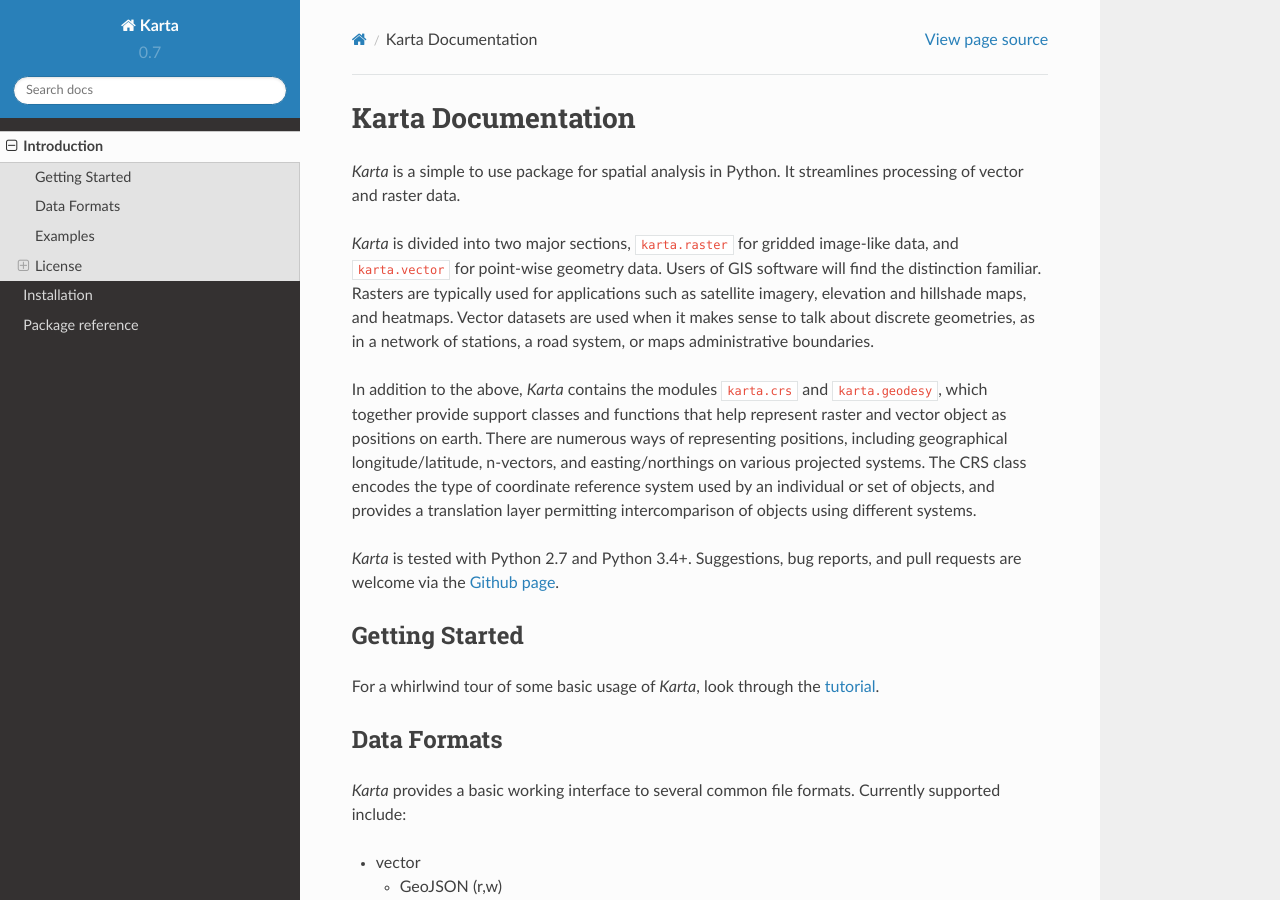
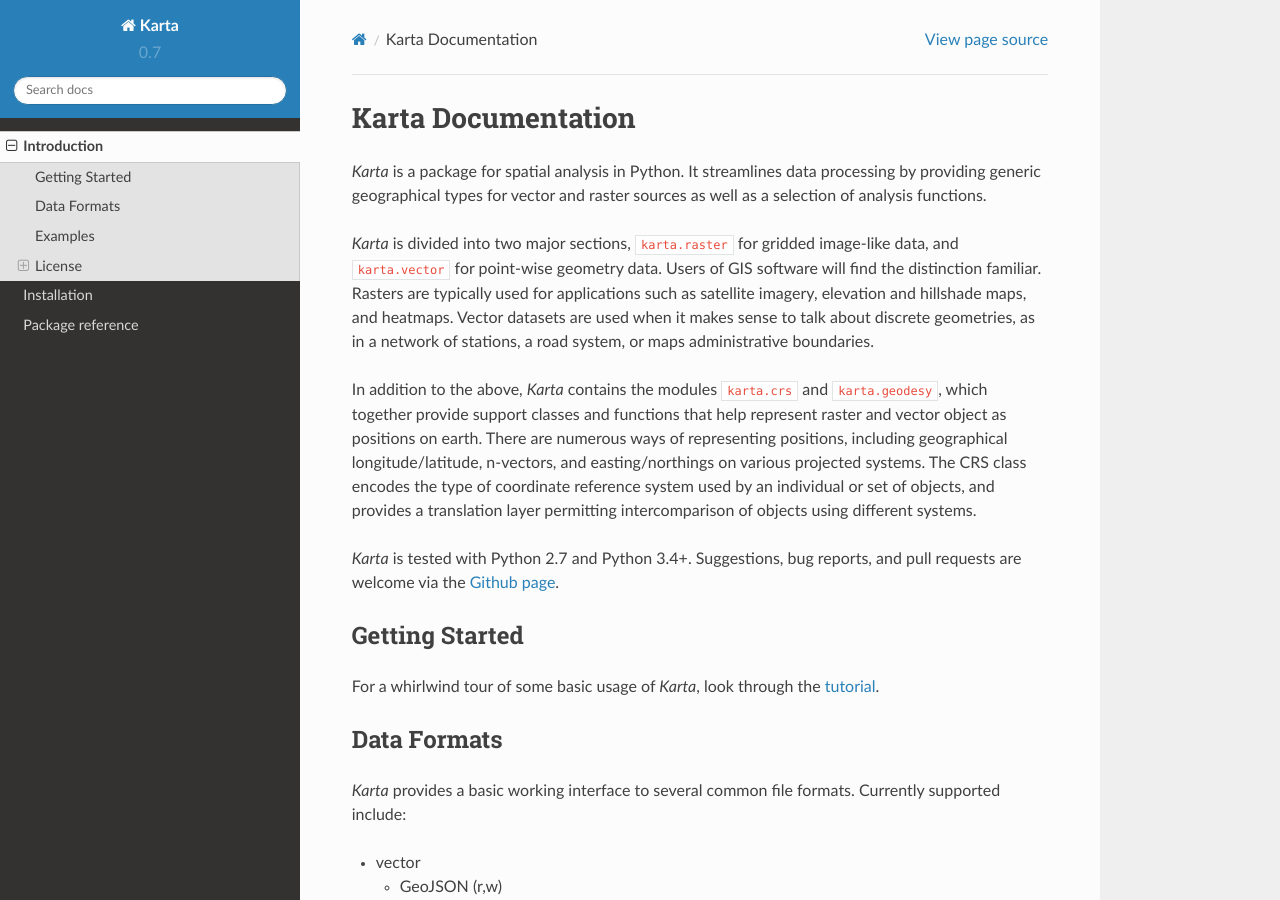
Before and after one commit to fortyninemaps/karta, a Sphinx documentation site: the page built from doc/source/introduction.rst, in a window 1280 px wide and 900 px high. Built offline with Sphinx 7.4.7 and the Read the Docs theme 2.0.0, drawn with Linux system fonts in a browser that asks for light colours.

```diff
--- a/doc/source/introduction.rst
+++ b/doc/source/introduction.rst
@@ -1,8 +1,9 @@
 Karta Documentation
 ===================
 
-*Karta* is a simple to use package for spatial analysis in Python. It
-streamlines processing of vector and raster data.
+*Karta* is a package for spatial analysis in Python. It streamlines data
+processing by providing generic geographical types for vector and raster sources
+as well as a selection of analysis functions.
 
 *Karta* is divided into two major sections, ``karta.raster`` for gridded
 image-like data, and ``karta.vector`` for point-wise geometry data. Users of GIS
--- a/setup.py
+++ b/setup.py
@@ -76,7 +76,9 @@ setup(
     url = "http://www.fortyninemaps.com/karta.html",
     description = "Geospatial analysis in Python",
     long_description = """
-*Karta* streamlines processing raster and vector geographical data in Python.
+*Karta* is a package for spatial analysis in Python. It streamlines data
+processing by providing generic geographical types for vector and raster sources
+as well as a selection of analysis functions.
 
 Create vector geometries:
 
```
Also changed, not shown: README.md (+3 -2 lines).
